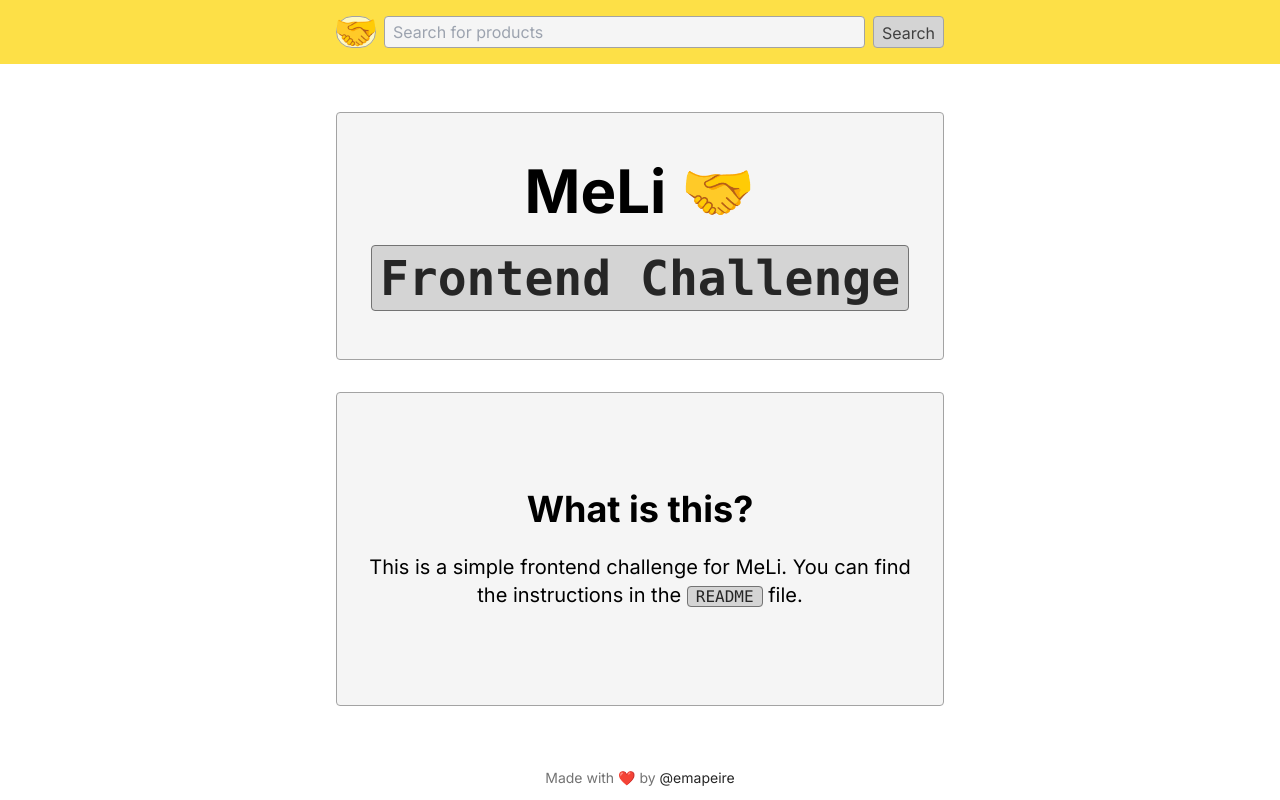
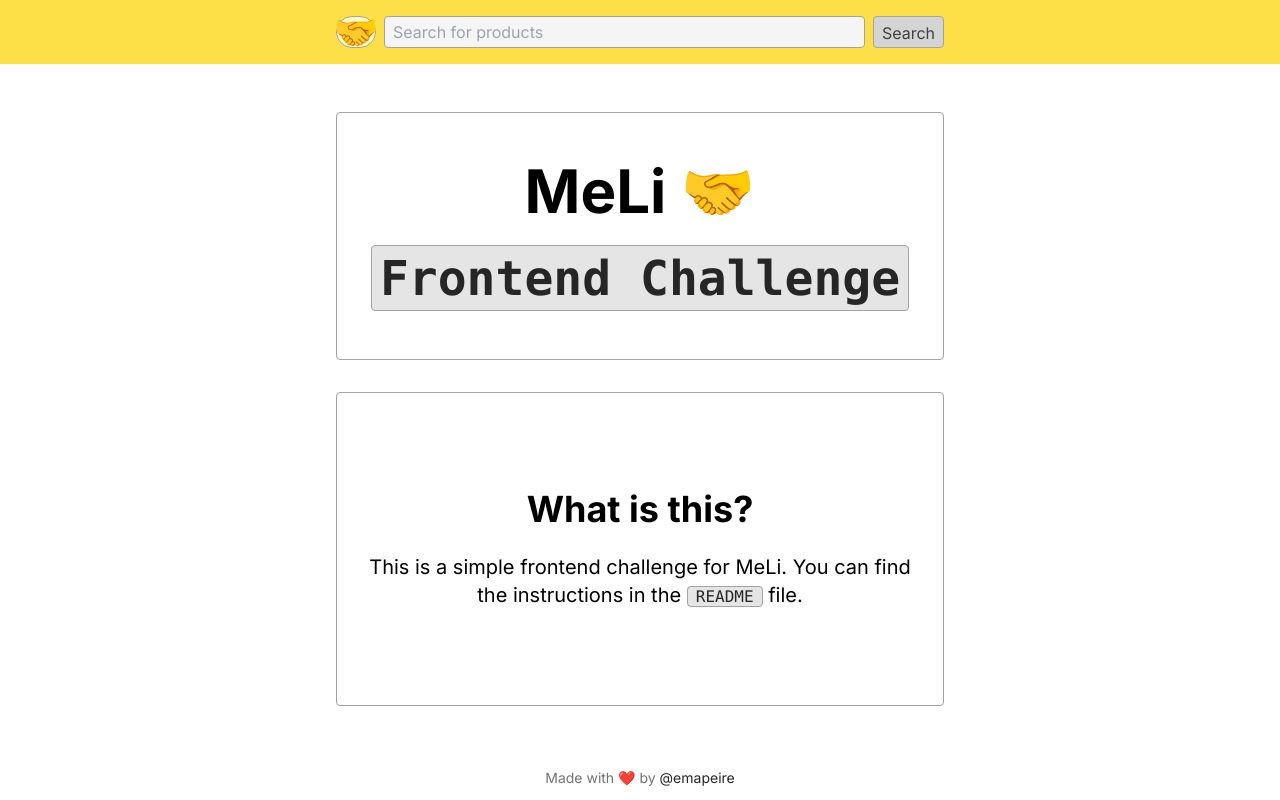
Before and after one commit to emapeire/meli-challenge, a Next.js app: page / in a window 1280 px wide. Built offline with nearby package versions, Linux system fonts and the light colour scheme.

Commit message:
Update loading.tsx and page.tsx components with new styles and components

```diff
--- a/src/app/items/loading.tsx
+++ b/src/app/items/loading.tsx
@@ -1,6 +1,6 @@
 export default function LoadingPage() {
   return (
-    <div className=''>
+    <div className='flex justify-center items-center'>
       <svg
         aria-hidden='true'
         className='w-8 h-8 text-gray-200 animate-spin fill-yellow-400'
--- a/src/app/page.tsx
+++ b/src/app/page.tsx
@@ -3,18 +3,18 @@
 export default function Home() {
   return (
     <>
-      <section className='border border-neutral-400 bg-neutral-100 rounded py-12 px-4 gap-6 flex flex-col items-center justify-center font-bold'>
+      <section className='border border-neutral-400 rounded py-12 px-4 gap-6 flex flex-col items-center justify-center font-bold'>
         <h2 className='md:text-6xl text-4xl'>MeLi 🤝</h2>
-        <h3 className=' md:text-5xl text-3xl font-mono border border-neutral-500 rounded bg-neutral-300 px-2 py-2 text-neutral-800'>
+        <h3 className=' md:text-5xl text-3xl font-mono border border-neutral-400 rounded bg-neutral-200 px-2 py-2 text-neutral-800'>
           Frontend Challenge
         </h3>
       </section>
-      <section className='border border-neutral-400 bg-neutral-100 rounded mt-8 flex flex-col items-center justify-center gap-6 py-24 px-4'>
+      <section className='border border-neutral-400 rounded mt-8 flex flex-col items-center justify-center gap-6 py-24 px-4'>
         <h4 className='md:text-4xl text-2xl font-bold'>What is this?</h4>
         <p className='md:text-xl text-lg text-center'>
           This is a simple frontend challenge for MeLi. You can find the
           instructions in the{' '}
-          <span className='font-mono text-base border border-neutral-500 rounded text-neutral-800 bg-neutral-300 px-2'>
+          <span className='font-mono text-base border border-neutral-400 rounded text-neutral-800 bg-neutral-200 px-2'>
             README
           </span>{' '}
           file.
```
